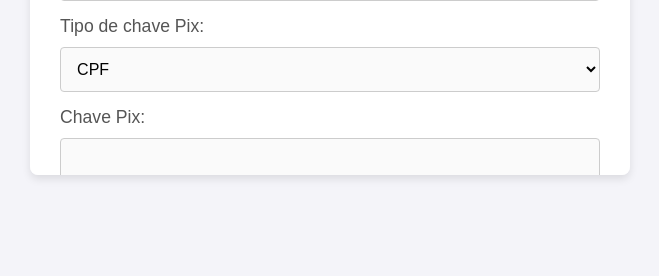
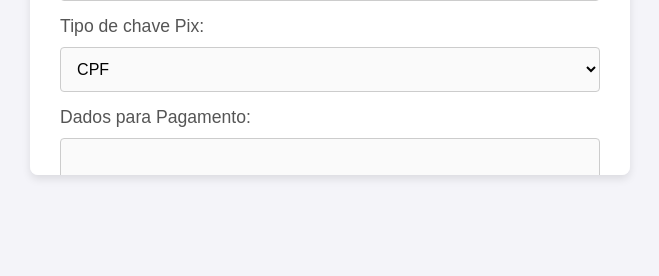
Before and after one commit to Mudugo/CalAdm, a Flask app: page / in a window 1280 px wide. Shown: the part 1087-1363 px from the top of the page, without its empty margins (285-944 px from the left). Run offline with Flask 2, Linux system fonts and the light colour scheme.

Commit message:
Update index.html

```diff
--- a/templates/index.html
+++ b/templates/index.html
@@ -169,9 +169,10 @@
                 <option value="Email">Email</option>
                 <option value="Telefone">Telefone</option>
                 <option value="Chave Aleatória">Chave Aleatória</option>
+                <option value="Conta">Conta</option>
             </select>
 
-            <label for="chave_pix">Chave Pix:</label>
+            <label for="chave_pix">Dados para Pagamento:</label>
             <input type="text" id="chave_pix" name="chave_pix" required>
 
             <input type="submit" value="Calcular">
```
